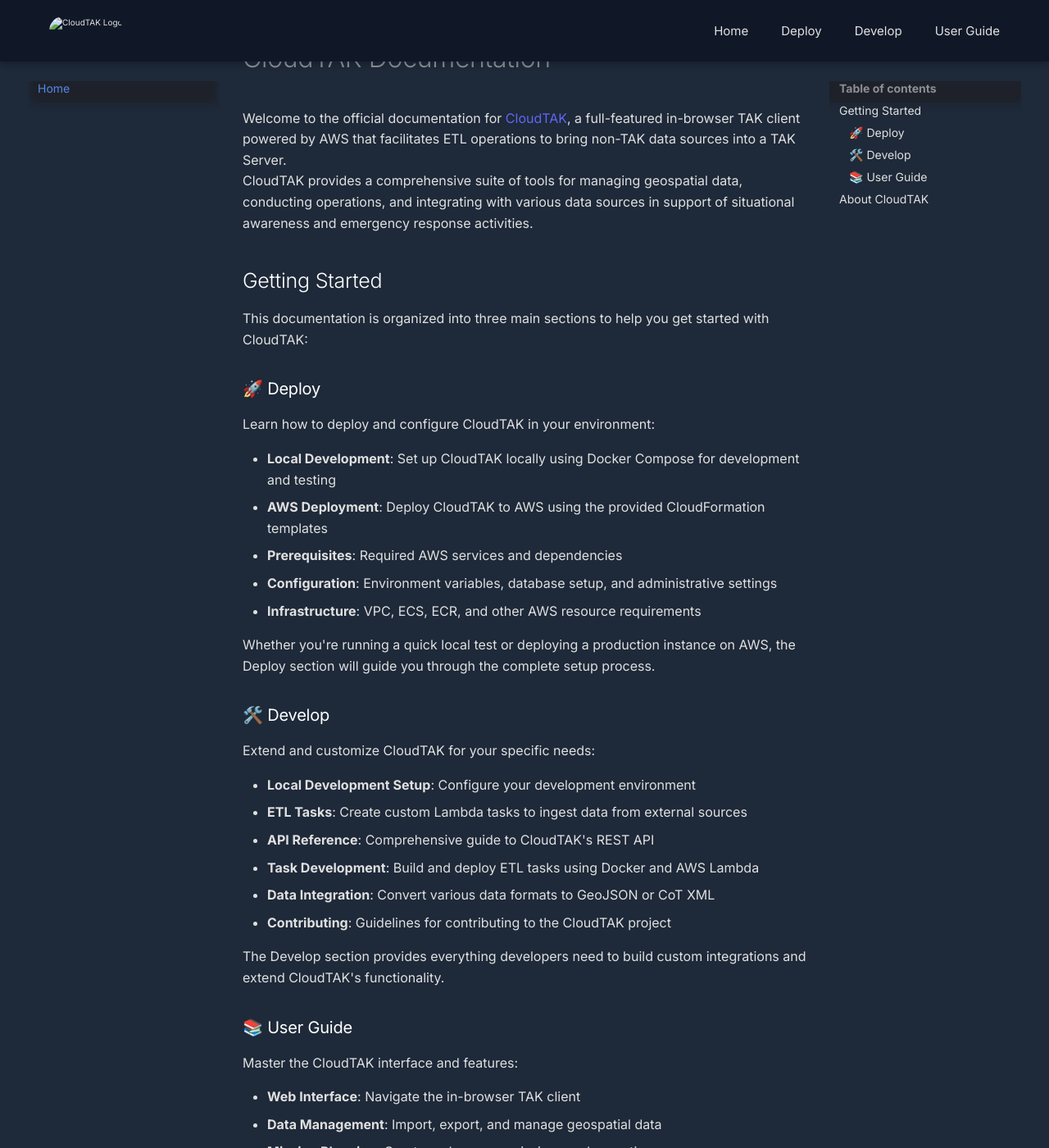
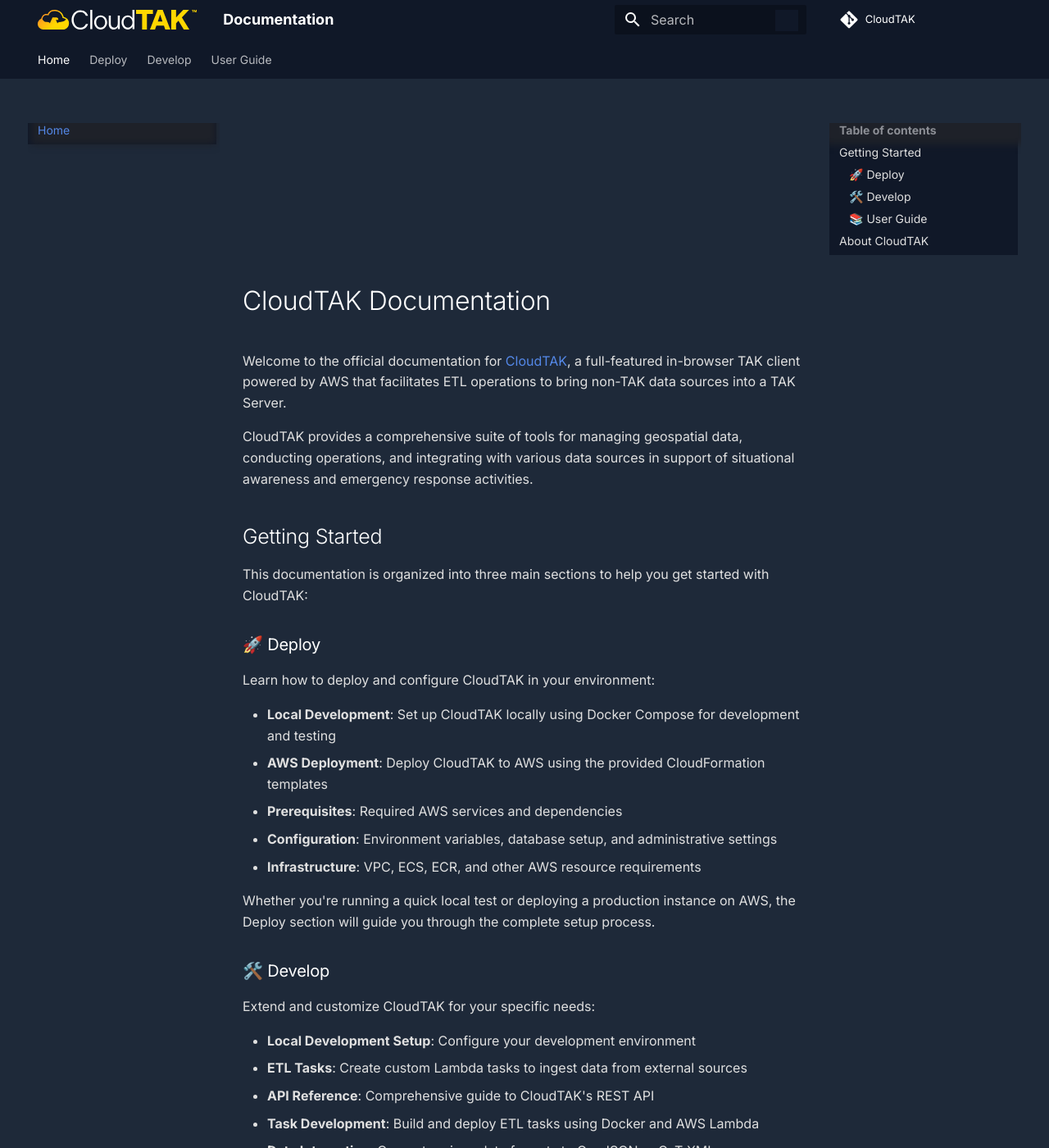
Before and after one commit to dfpc-coe/CloudTAK-Website, an MkDocs documentation site: the page built from docs/docs/docs.md, in a window 1280 px wide and 1400 px high. Shown: the whole window at 82% size. Built offline with MkDocs 1.6.1 and Material for MkDocs 9.7.7, drawn with Linux system fonts in a browser that asks for light colours; comment, search, counter and statistics services are not loaded; some of the changed text lies outside the part shown.

Commit message:
Add Assets

```diff
--- /dev/null
+++ b/docs/docs/assets/extra.css
@@ -0,0 +1,26 @@
+/* docs/css/extra.css */
+
+/* Import Google Fonts - Inter */
+@import url('https://fonts.googleapis.com/css2?family=Inter:wght@300;400;500;600;700;800&display=swap');
+
+/* Apply Inter font to body and headings */
+body {
+    font-family: 'Inter', sans-serif;
+    background-color: #1e2939 !important; /* Dark background */
+    color: #e0e0e0 !important; /* Light text color */
+}
+
+/* Ensure headings also use Inter and are prominent */
+h1, h2, h3, h4, h5, h6 {
+    font-family: 'Inter', sans-serif;
+    font-weight: 800; /* Extra bold for prominence */
+    color: #ffffff !important; /* White color for headings */
+}
+
+nav, header {
+    background-color: #101828 !important;
+}
+
+.md-content {
+    margin-top: 200px !important;
+}
--- a/docs/docs/extra.css
+++ /dev/null
@@ -1,152 +0,0 @@
-/* docs/css/extra.css */
-
-/* Import Google Fonts - Inter */
-@import url('https://fonts.googleapis.com/css2?family=Inter:wght@300;400;500;600;700;800&display=swap');
-
-/* Apply Inter font to body and headings */
-body {
-    font-family: 'Inter', sans-serif;
-    background-color: #0d0d0d; /* Dark background */
-    color: #e0e0e0; /* Light text color */
-}
-
-/* Ensure headings also use Inter and are prominent */
-h1, h2, h3, h4, h5, h6 {
-    font-family: 'Inter', sans-serif;
-    font-weight: 800; /* Extra bold for prominence */
-    color: #ffffff; /* White color for headings */
-}
-
-/* Adjust main content background and text for dark theme */
-.md-main {
-    background-color: #1e2939; /* Slightly lighter dark for content area */
-    color: #e0e0e0;
-}
-
-/* Apply gradient text effect to specific elements if needed */
-/* Note: This might require overriding specific MkDocs elements or adding custom classes in Markdown */
-.gradient-text {
-    background: linear-gradient(90deg, #6366f1, #a855f7);
-    -webkit-background-clip: text;
-    -webkit-text-fill-color: transparent;
-    background-clip: text;
-    color: transparent;
-}
-
-/* Style for cards/blocks, similar to the website's .card */
-.md-typeset .admonition {
-    background-color: #1f2937; /* Equivalent to gray-800 */
-    border-radius: 0.75rem; /* rounded-xl */
-    box-shadow: 0 4px 6px -1px rgba(0, 0, 0, 0.1), 0 2px 4px -1px rgba(0, 0, 0, 0.06); /* shadow-lg */
-    padding: 2rem; /* p-8 */
-    transition: box-shadow 0.3s ease-in-out;
-}
-.md-typeset .admonition:hover {
-    box-shadow: 0 10px 15px -3px rgba(0, 0, 0, 0.1), 0 4px 6px -2px rgba(0, 0, 0, 0.05); /* hover:shadow-xl */
-}
-
-/* Adjust code block background */
-.md-typeset pre > code {
-    background-color: #111827; /* Darker background for code blocks */
-    color: #e0e0e0;
-    border-radius: 0.5rem; /* rounded-lg */
-}
-
-/* Table styling for dark theme */
-.md-typeset table {
-    background-color: #1f2937; /* Dark background for tables */
-    border-collapse: collapse;
-    width: 100%;
-    border-radius: 0.5rem;
-    overflow: hidden; /* Ensures rounded corners apply to content */
-}
-
-.md-typeset table th,
-.md-typeset table td {
-    border: 1px solid #374151; /* Darker border */
-    padding: 0.75rem;
-    text-align: left;
-}
-
-.md-typeset table th {
-    background-color: #374151; /* Header background */
-    font-weight: 600;
-    color: #ffffff;
-}
-
-/* Link colors */
-.md-typeset a {
-    color: #6366f1; /* Indigo links */
-    text-decoration: none;
-    transition: color 0.2s ease-in-out;
-}
-.md-typeset a:hover {
-    color: #a855f7; /* Purple on hover */
-}
-
-/* Adjust header/navbar background */
-.md-header {
-    background-color: #111827; /* bg-gray-900 */
-    box-shadow: 0 4px 6px -1px rgba(0, 0, 0, 0.1), 0 2px 4px -1px rgba(0, 0, 0, 0.06); /* shadow-lg */
-}
-
-/* Footer styling */
-.md-footer {
-    background-color: #111827; /* bg-gray-900 */
-    color: #9ca3af; /* gray-400 */
-}
-.md-footer-nav__link {
-    color: #9ca3af;
-}
-.md-footer-nav__link:hover {
-    color: #ffffff;
-}
-
-/* Custom button styles (if you add buttons in Markdown using raw HTML) */
-.btn-primary {
-    background-color: #6366f1; /* indigo-600 */
-    color: #ffffff;
-    font-weight: 600; /* font-semibold */
-    padding: 0.75rem 1.5rem; /* py-3 px-6 */
-    border-radius: 0.5rem; /* rounded-lg */
-    box-shadow: 0 4px 6px -1px rgba(0, 0, 0, 0.1), 0 2px 4px -1px rgba(0, 0, 0, 0.06); /* shadow-md */
-    transition: all 0.3s ease-in-out;
-    display: inline-block; /* For proper padding and sizing */
-    text-decoration: none; /* Remove underline */
-}
-.btn-primary:hover {
-    background-color: #4f46e5; /* indigo-700 */
-    transform: scale(1.05); /* hover:scale-105 */
-}
-
-.btn-secondary {
-    background-color: #374151; /* gray-700 */
-    color: #e0e0e0; /* gray-200 */
-    font-weight: 600; /* font-semibold */
-    padding: 0.75rem 1.5rem; /* py-3 px-6 */
-    border-radius: 0.5rem; /* rounded-lg */
-    box-shadow: 0 4px 6px -1px rgba(0, 0, 0, 0.1), 0 2px 4px -1px rgba(0, 0, 0, 0.06); /* shadow-md */
-    transition: all 0.3s ease-in-out;
-    border: 1px solid #4b5563; /* border border-gray-600 */
-    display: inline-block;
-    text-decoration: none;
-}
-.btn-secondary:hover {
-    background-color: #4b5563; /* gray-600 */
-    transform: scale(1.05); /* hover:scale-105 */
-}
-
-/* Custom scrollbar for a sleek look */
-::-webkit-scrollbar {
-    width: 8px;
-}
-::-webkit-scrollbar-track {
-    background: #222;
-}
-::-webkit-scrollbar-thumb {
-    background: #4a4a4a;
-    border-radius: 4px;
-}
-::-webkit-scrollbar-thumb:hover {
-    background: #5a5a5a;
-}
--- a/docs/mkdocs.yml
+++ b/docs/mkdocs.yml
@@ -1,12 +1,12 @@
-site_name: CloudTAK Documentation
+site_name: Documentation
 site_url: https://cloudtak.io/docs/
-repo_name: CloudTAK-Docs
-repo_url: https://github.com/dfpc-coe/CloudTAK-Docs
+repo_name: CloudTAK
+repo_url: https://github.com/dfpc-coe/CloudTAK
 site_description: Official documentation for CloudTAK
 
 theme:
   name: material
-  custom_dir: overrides
+  logo: ./assets/cloudtak-text.svg
   palette:
     scheme: slate
     primary: indigo
@@ -15,6 +15,7 @@
     text: Inter
     code: Fira Code
   features:
+    - header.autohide
     - navigation.tabs
     - navigation.sections
     - navigation.instant
@@ -27,7 +28,10 @@
     - content.code.copy
 
 extra_css:
-  - extra.css
+  - assets/extra.css
+
+extra:
+  homepage: https://cloudtak.io
 
 plugins:
   - search
```
Also changed, not shown: docs/docs/assets/cloudtak-text.svg (added).
